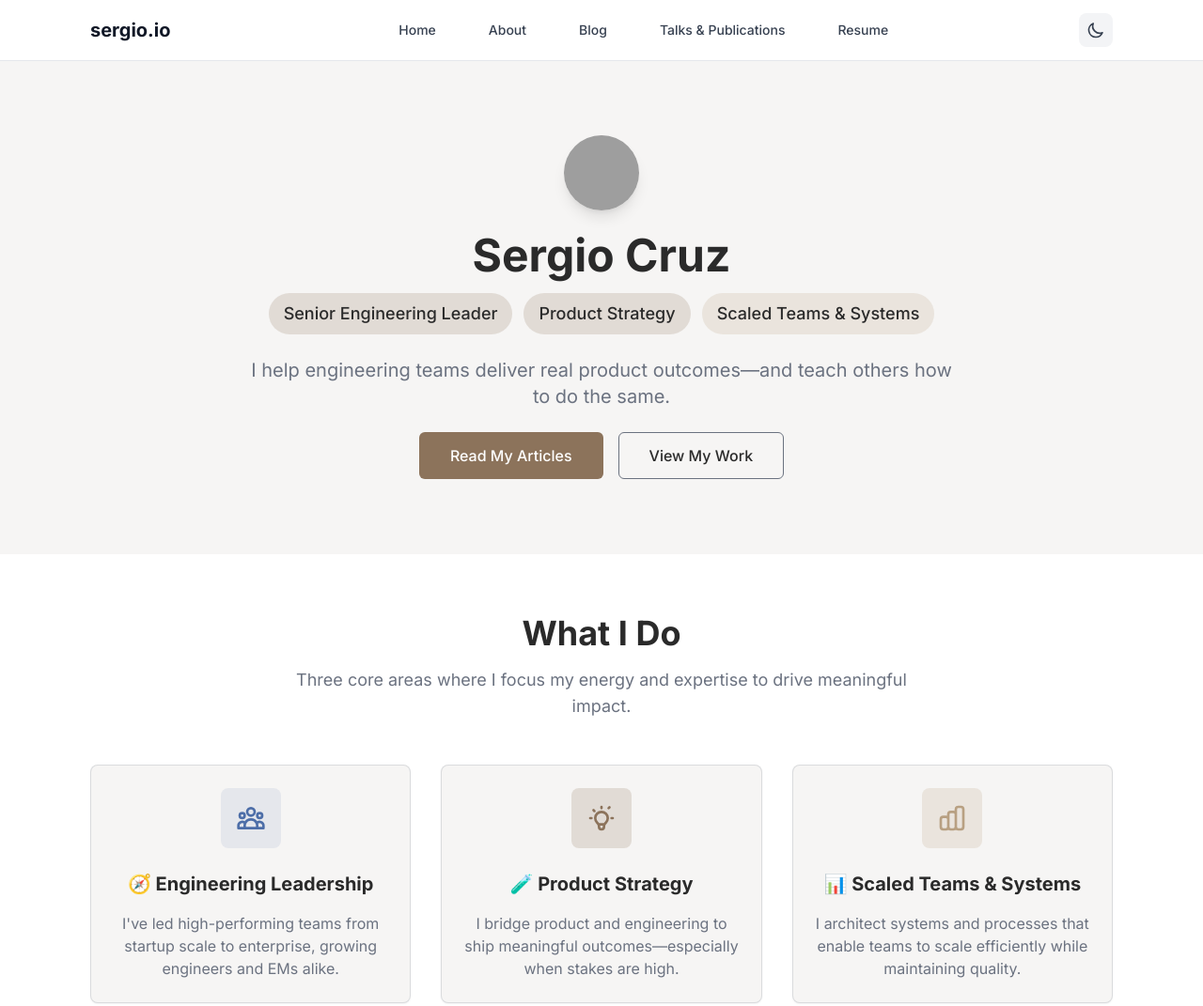
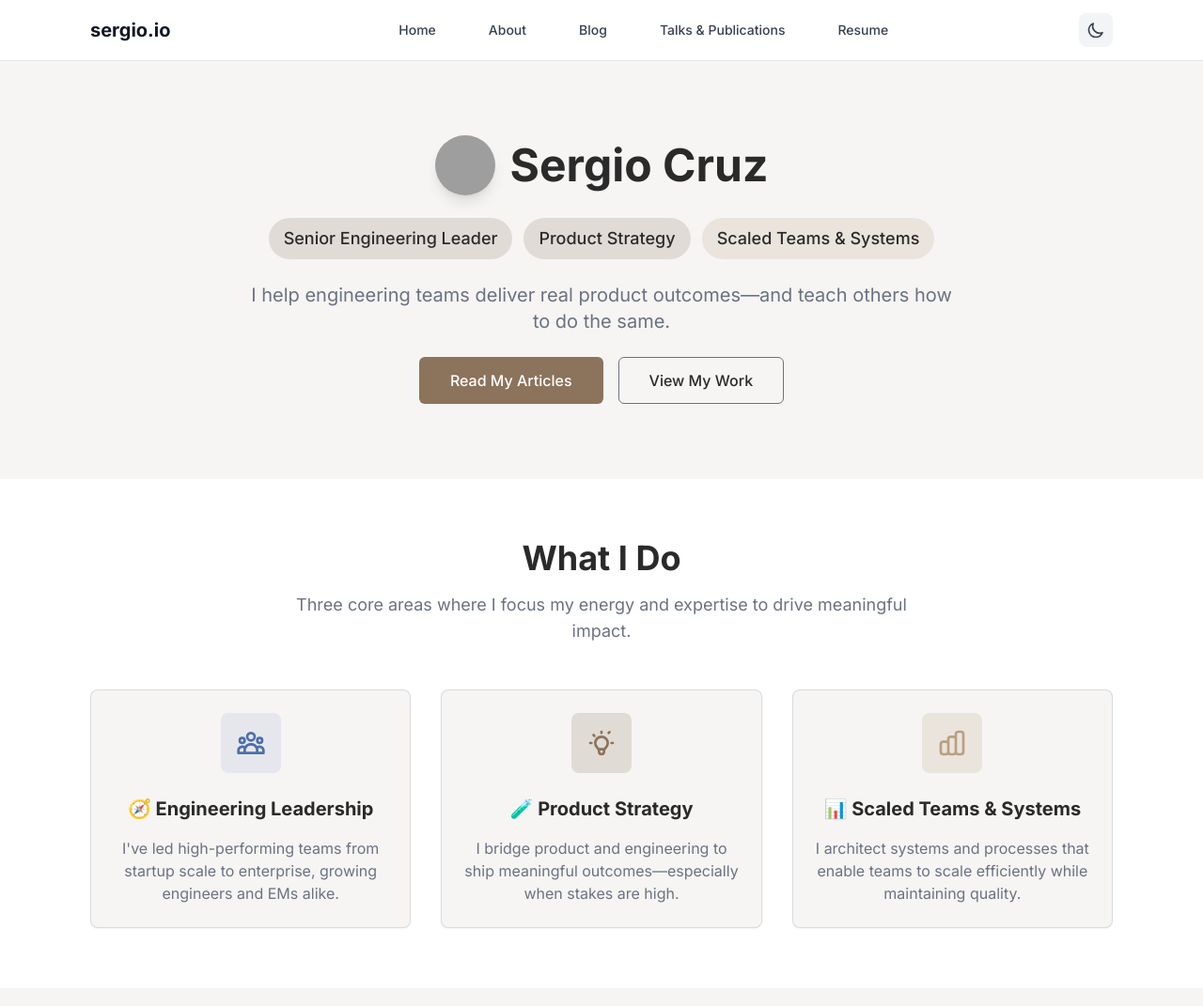
Before and after one commit to sergiocruz/sergio.io, an Astro site: page / in a window 1280 px wide. Shown: the top 1071 px of the page at 94% size. Built offline with nearby package versions, Linux system fonts and the light colour scheme; Astro itself is replaced by a stand-in of ours; grey boxes are pictures that could not be loaded.

Commit message:
Move Avatar Next to Name for Compact Layout

```diff
--- a/src/pages/index.astro
+++ b/src/pages/index.astro
@@ -13,19 +13,17 @@ import Footer from '../components/Footer.astro';
       <div class="max-w-6xl mx-auto px-4 sm:px-6 lg:px-8 py-16 sm:py-20">
         <div class="text-center">
           <div class="animate-fade-in">
-            <!-- Avatar -->
-            <div class="mb-6">
+            <!-- Name + Avatar Block -->
+            <div class="flex items-center justify-center gap-4 mb-6">
               <img
                 src="https://media.licdn.com/dms/image/v2/D4E03AQGMlGY1wb7kJg/profile-displayphoto-shrink_800_800/profile-displayphoto-shrink_800_800/0/1731368552829?e=1755734400&v=beta&t=qjZIbhWg8PC-P0dnDByjNJ2KEVuV0pUhU3Z7iZHgelU"
                 alt="Sergio Cruz"
-                class="w-20 h-20 mx-auto rounded-full object-cover shadow-lg"
+                class="w-16 h-16 rounded-full object-cover shadow-lg flex-shrink-0"
               />
+              <h1 class="text-4xl sm:text-5xl font-bold text-brand-primary dark:text-brand-light">
+                Sergio Cruz
+              </h1>
             </div>
-
-            <!-- Name + Title Block -->
-            <h1 class="text-4xl sm:text-5xl font-bold text-brand-primary dark:text-brand-light mb-4">
-              Sergio Cruz
-            </h1>
 
             <!-- Title Pills -->
             <div class="flex flex-wrap justify-center gap-3 mb-6">
```
